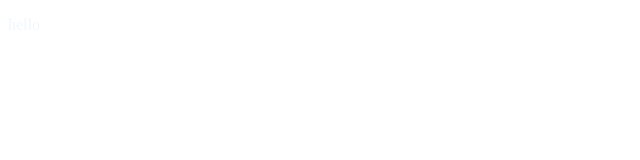
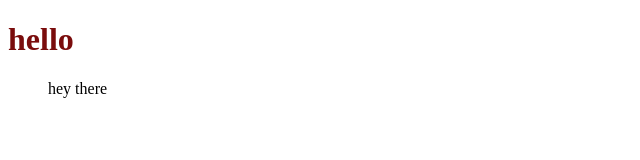
Before and after one commit to mullai-king/Website-Design, a plain HTML site: page imgs/aboout.html in a window 1280 px wide. Shown: the whole page, without its empty margins (0-640 px from the left). Drawn offline with Linux system fonts and the light colour scheme.

Commit message:
Update aboout.html

```diff
--- a/imgs/aboout.html
+++ b/imgs/aboout.html
@@ -6,6 +6,7 @@
   <title>Document</title>
 </head>
 <body>
-  <p style="color:aliceblue;">hello</p>
+  <h1 style="color:rgb(122, 12, 12);">hello</h1>
+ <blockquote>hey there</blockquote>
 </body>
 </html>
```
